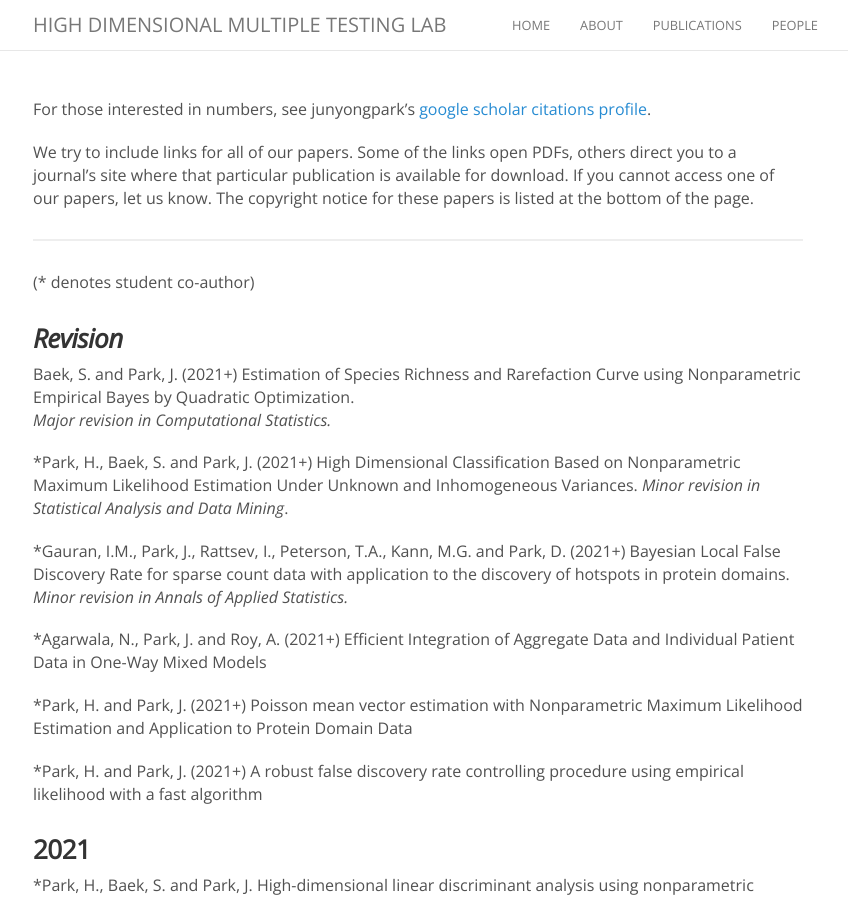
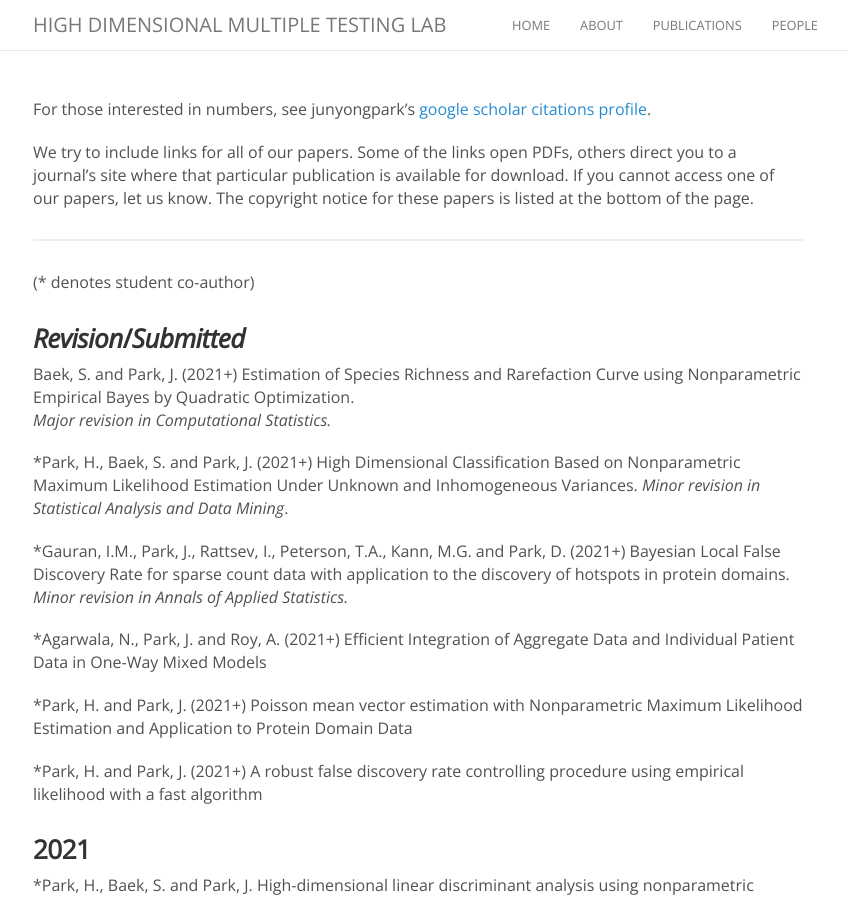
Before and after one commit to exgalcos/exgalcos.github.io, a Jekyll site: the page built from publications.md, in a window 1280 px wide and 900 px high. Shown: the whole window, without its empty margins (222-1070 px from the left). Built offline with Jekyll 4.4.1, drawn with Linux system fonts in a browser that asks for light colours; nearby versions of some CDN libraries; comment, search, counter and statistics services are not loaded.

Commit message:
changes1

```diff
--- a/publications.md
+++ b/publications.md
@@ -11,7 +11,7 @@ We try to include links for all of our papers. Some of the links open PDFs, othe
 
 (* denotes student co-author)
 
-###  _Revision_
+###  _Revision_/_Submitted_
 Baek, S.  and  Park, J.  (2021+) Estimation of Species Richness and Rarefaction Curve using Nonparametric Empirical Bayes by Quadratic Optimization. <br>
 _Major revision in Computational Statistics._
 
```
